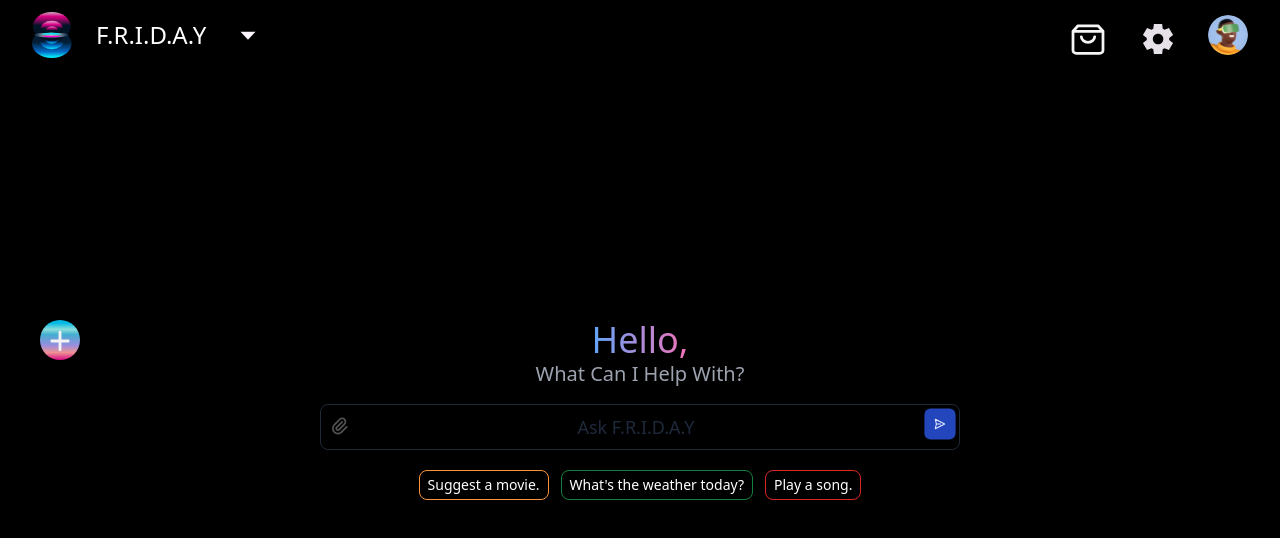
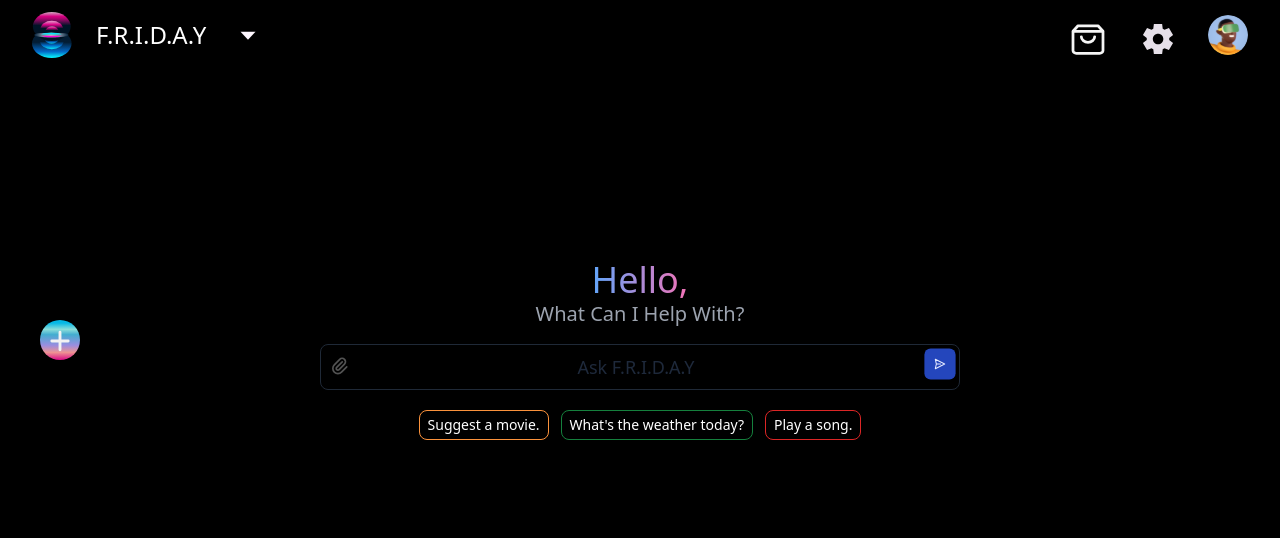
Before and after one commit to akshatgg/Al_Zira, a React (Vite) app: page /home in a window 1280 px wide. Shown: the top 538 px of the page. Built offline with nearby package versions, Linux system fonts and the light colour scheme.

Commit message:
removing scrollbar

```diff
--- a/src/App.tsx
+++ b/src/App.tsx
@@ -4,7 +4,7 @@ import './App.css';
 import Login from "./Pages/Auth/login.tsx";
 import Signup from "./Pages/Auth/Signup.tsx";
 import ForgotPassword from "./Pages/Auth/ForgotPassword.tsx";
-import { Navbar } from "./Pages/Navbar/Navbar.tsx";
+// import { Navbar } from "./Pages/Navbar/Navbar.tsx";
 import { Prompt } from "./Pages/Prompt/Prompt.tsx";
 import EmailVerification from "./Pages/Auth/EmailVerification.tsx";
 
@@ -14,23 +14,12 @@ import Visualizer from "./Components/Visualizer/Visualizer.tsx";
 import { AudioPrompt } from "./Pages/AudioPrompt/AudioPrompt.tsx";
 
 function App() {
-  return (
-    <Router>
-      <AppContent />
-    </Router>
-  );
-}
-
-function AppContent() {
-  const location = useLocation();
-
-  // Check if the current route is Prompt or Welcome
-  const isSpecialRoute = ["/home", "/"].includes(location.pathname);
 
   return (
-    <div className={isSpecialRoute ? "scro" : ""}>
+
+      <Router>
         <Routes>
-        <Route path="/home" element={<Navbar />} />
+          {/* <Route path="/home" element={<Navbar />} /> */}
           <Route path="/loader" element={<Loader />} />
         </Routes>
 
@@ -43,7 +32,8 @@ function AppContent() {
           <Route path="/Forgot_Password" element={<ForgotPassword />} />
           <Route path="/verification" element={<EmailVerification />} />
         </Routes>
-    </div>
+      </Router>
+
   );
 }
 
--- a/src/Pages/Prompt/Prompt.tsx
+++ b/src/Pages/Prompt/Prompt.tsx
@@ -13,6 +13,7 @@ import Liked from '../../assets/Liked.svg';
 import DisLiked from '../../assets/DisLiked.svg';
 import Volume from '../../assets/Volume.svg';
 import VolumeUp from '../../assets/VolumeUp.svg';
+import {  Navbar} from "../Navbar/Navbar.tsx";
 
 // Dummy JSON data
 const dummyData = [
@@ -110,13 +111,14 @@ export const Prompt: React.FC = () => {
 
 
   return (
-    <div className="bg-black text-center relative text-white overflow-hidden">
+    <div className="h-screen bg-black text-center relative text-white overflow-hidden">
+    <Navbar/>
       {/* Plus icon with expanded menu */}
       <div className="absolute top-4 left-4 z-50">
         <Circularnav />
       </div>
 
-      <div className="flex flex-col h-screen justify-center items-center pb-10">
+      <div className="flex flex-col justify-center items-center h-[80vh]">
         {!hasSearched ? (
           <>
             <h2 className="lg:text-4xl md:text-3xl text-2xl font-sans bg-gradient-to-r from-blue-400 to-pink-400 inline-block bg-clip-text text-transparent">
@@ -195,7 +197,7 @@ export const Prompt: React.FC = () => {
         ) : (
           <div
 
-            className="flex-1 overflow-y-auto max-h-[calc(88vh-100px)] translate-y-[-50px] flex-col w-full lg:max-w-4xl md:max-w-2xl sm:max-w-xl xsm:max-w-lg xl:max-w-5xl mx-auto mt-0 p-0 space-y-3 bg-black "
+            className="flex-1 overflow-y-auto max-h-[calc(80vh)]  flex-col w-full lg:max-w-4xl md:max-w-2xl sm:max-w-xl xsm:max-w-lg xl:max-w-5xl mx-auto mt-0 p-0 space-y-3 bg-black "
             ref={chatContainerRef}
           >
             {chat.map((msg, index) => (
```
Also changed, not shown: src/App.css (line endings or trailing spaces). Lines whose indentation alone changed are shown as unchanged.
